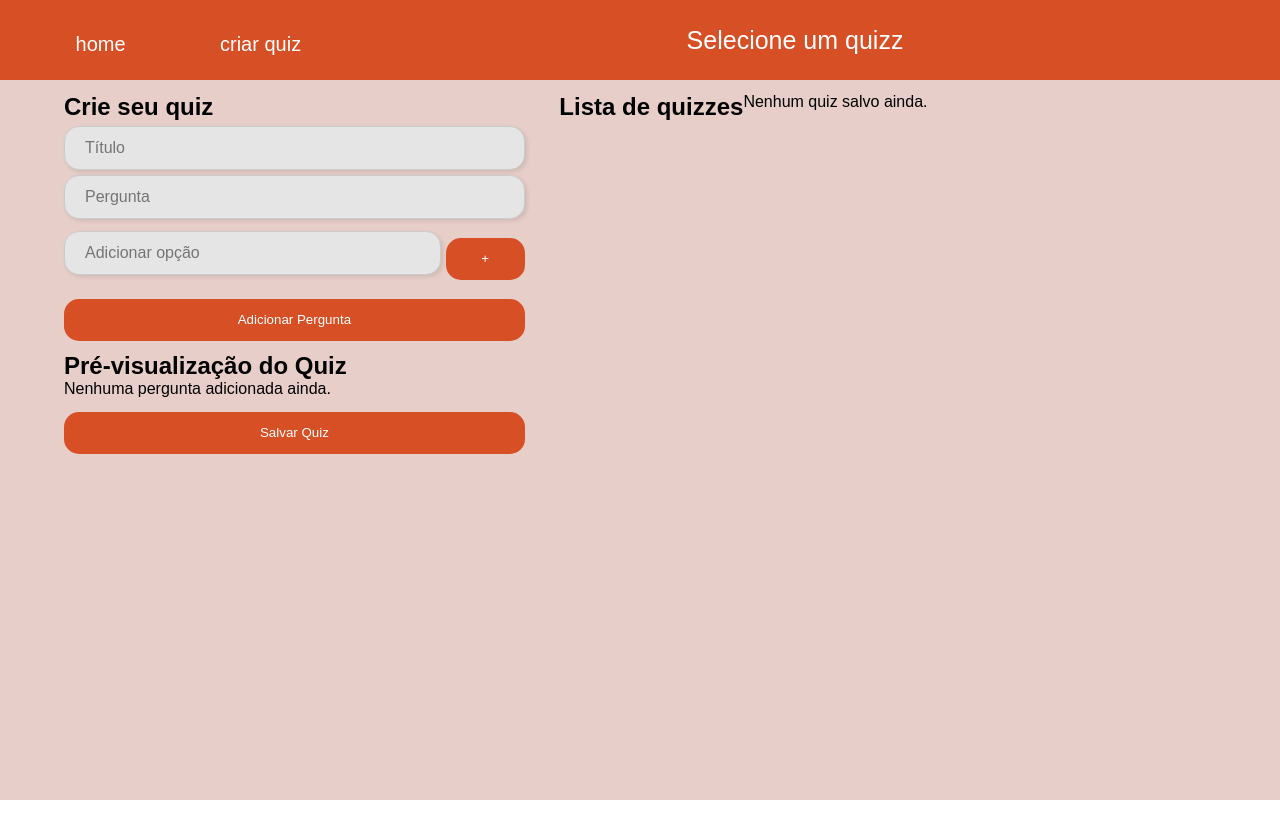
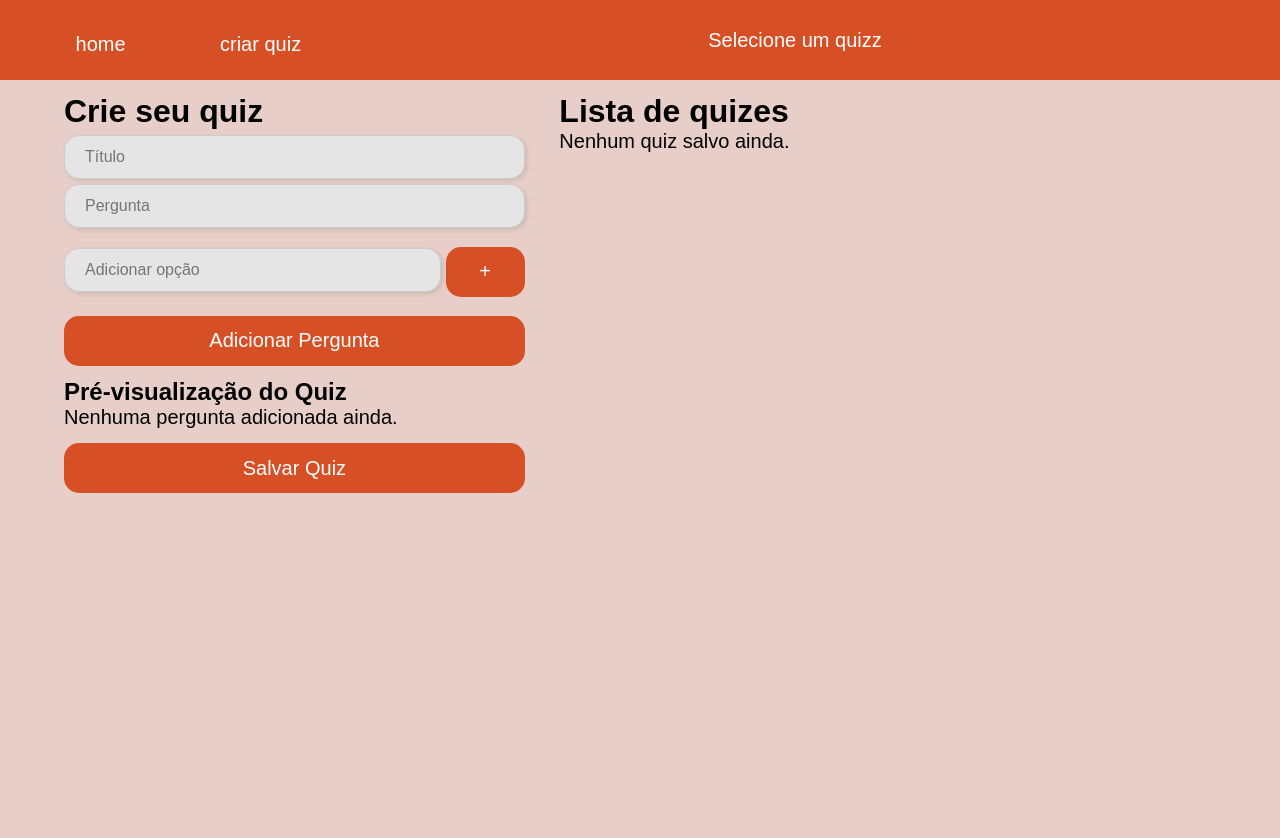
Before and after one commit to mabiiak/pex-quiz, a React (Vite) app: page /criar in a window 1280 px wide. Shown: the top 838 px of the page. Before the commit the page ends 800 px from the top, so only its background shows below. Built offline with nearby package versions, Linux system fonts and the light colour scheme.

Commit message:
ajuste de estilização lista de quizes

```diff
--- a/src/App.css
+++ b/src/App.css
@@ -3,7 +3,14 @@
   padding: 0;
   margin: 0;
   box-sizing: border-box;
+  font-family: Arial, sans-serif;
 }
+
+p, label, span, button, input {
+  font-size: 20px;
+}
+
+/* background-size: 100%; */
 
 button {
   background: #D74F25;
@@ -20,8 +27,7 @@ button {
   display: flex;
   flex-direction: column;
   align-items: center;
-  font-family: Arial, sans-serif;
-  background-color: #e7cec8;
+  background: #e7cec8;
   width: 100%;
   height: calc(100vh);
 }
--- a/src/QuizCreation.jsx
+++ b/src/QuizCreation.jsx
@@ -1,5 +1,6 @@
 import { useState, useEffect } from "react";
 import { v4 as uuidv4 } from "uuid";
+import { FaTrash } from "react-icons/fa";
 import Header from "./Header";
 import './css/lista.css';
 
@@ -44,48 +45,29 @@ export default function QuizCreation({ selecionado, setSelecionado }) {
     }
   };
 
+  const handleDelete = (id) => {
+    setQuizzes(quizzes.filter(quiz => quiz.id !== id));
+  };
+
   return (
+    <div>
+      <Header selecionado={selecionado} />
       <div className="container">
-      <Header selecionado={selecionado} />
-
         <div className="grid">
           <div className="form-criacao">
-          <h2>Crie seu quiz</h2>
-          <input
-            type="text"
-            placeholder="Título"
-            className="input-field"
-            value={titulo}
-            onChange={(e) => setTitulo(e.target.value)}
-          />
-          <input
-            type="text"
-            placeholder="Pergunta"
-            className="input-field"
-            value={novaPergunta}
-            onChange={(e) => setNovaPergunta(e.target.value)}
-          />
+            <h1>Crie seu quiz</h1>
+            <input type="text" placeholder="Título" className="input-field" value={titulo} onChange={(e) => setTitulo(e.target.value)} />
+            <input type="text" placeholder="Pergunta" className="input-field" value={novaPergunta} onChange={(e) => setNovaPergunta(e.target.value)} />
             <div className="options-container">
-            <input
-              type="text"
-              placeholder="Adicionar opção"
-              className="option-input"
-              value={novaOpcao}
-              onChange={(e) => setNovaOpcao(e.target.value)}
-            />
+              <input type="text" placeholder="Adicionar opção" className="option-input" value={novaOpcao} onChange={(e) => setNovaOpcao(e.target.value)} />
               <button onClick={addOption}>+</button>
             </div>
             <div className="opcoes-nao-salvas">
               {opcoes.map((opt, index) => (
-              <label>
-                <input
-                  type="radio"
-                  name="answer"
-                  onChange={() => {
+                <label key={index}>
+                  <input type="radio" name="answer" onChange={() => {
                     setOpcoes(opcoes.map((o, i) => ({ ...o, selecionado: i === index })));
-                  }}
-                  checked={opt.selecionado}
-                />
+                  }} checked={opt.selecionado} />
                   {opt.texto}
                 </label>
               ))}
@@ -93,61 +75,50 @@ export default function QuizCreation({ selecionado, setSelecionado }) {
             </div>
           </div>
 
-        {/* Pré-visualização */}
           <div className="preview">
             <h2>Pré-visualização do Quiz</h2>
-          {perguntas.length === 0 ? (
-            <p>Nenhuma pergunta adicionada ainda.</p>
-          ) : (
+            {perguntas.length === 0 ? <p>Nenhuma pergunta adicionada ainda.</p> : (
               perguntas.map((q, i) => (
                 <div key={q.id} className="question-preview">
                   <p><strong>Pergunta {i + 1}:</strong> {q.pergunta}</p>
-                <ul>
                   {q.opcoes.map((opt, j) => (
                     <li key={j} style={{ fontWeight: opt.selecionado ? "bold" : "normal" }}>{opt.texto}</li>
                   ))}
-                </ul>
                 </div>
               ))
             )}
-          <button className="save-button" onClick={handleSave} disabled={!titulo || perguntas.length === 0}>
-            Salvar Quiz
-          </button>
+            <button className="save-button" onClick={handleSave} disabled={!titulo || perguntas.length === 0}>Salvar Quiz</button>
           </div>
 
-        {/* Lista de quizzes salvos */}
           <div className="quiz-list">
-          <h2>Lista de quizzes</h2>
-          {quizzes.length === 0 ? (
-            <p>Nenhum quiz salvo ainda.</p>
-          ) : (
+            <h1>Lista de quizes</h1>
+            <div className="exibicao">
+              {quizzes.length === 0 ? <p>Nenhum quiz salvo ainda.</p> : (
                 quizzes.map((quiz) => (
-              <div key={quiz.id} className="quiz-item">
-                <h3>{quiz.titulo}</h3>
-
+                  <div key={quiz.id} className="card">
+                    <h2>{quiz.titulo}</h2>
                     {quiz.perguntas.map((q, i) => (
-                  <div key={i}>
+                      <div key={i} id="pergunta">
                         <p><strong>Pergunta:</strong> {q.pergunta}</p>
-                    <ul>
                         {q.opcoes.map((opt, j) => (
                           <li key={j} style={{ fontWeight: opt.selecionado ? "bold" : "normal" }}>{opt.texto}</li>
                         ))}
-                    </ul>
                       </div>
                     ))}
                     <label>
-                  Selecionar Quizz
-                  <input
-                    type="checkbox"
-                    checked={selecionado?.id === quiz.id}
-                    onChange={() => setSelecionado(quiz)}
-                  />
+                      <input type="checkbox" checked={selecionado?.id === quiz.id} onChange={() => setSelecionado(quiz)} />
+                      selecionar quiz
                     </label>
+                    <button onClick={() => handleDelete(quiz.id)} className="delete-button">
+                      <FaTrash />
+                    </button>
                   </div>
                 ))
               )}
             </div>
           </div>
         </div>
+      </div>
+    </div>
   );
 }
--- a/src/css/lista.css
+++ b/src/css/lista.css
@@ -1,3 +1,8 @@
+.container-list {
+  background: #e7cec8;
+  padding: 0 5%;
+}
+
 .grid {
   display: grid;
   width: 90%;
@@ -56,19 +61,55 @@
   margin: 5px;
 }
 
-
-
 .preview {
   grid-area: preview;
+}
+
+.question-preview {
+  margin-bottom: 15px;
 }
 
 .quiz-list {
   grid-area: list;
   display: flex;
-
+  flex-direction: column;
 }
 
-.quiz-item {
-  margin: 5px 0;
+.exibicao {
+  display: grid;
+  grid-template-columns: 35% 35% 35%;
+  width: 100%;
+  flex-wrap: wrap;
+  gap: 3%;
+}
+
+.card {
+  word-break: break-all;
+  width: 100%;
+  border-radius: 15px;
+  background-color: #e5e5e5;
+  padding: 10%;
+}
+
+#pergunta {
+  margin-bottom: 15px;
+}
+
+.delete-button {
+  background-color: D74F25;
+  color: white;
+  border: none;
+  padding: 5px 10px;
+  margin-top: 10px;
+  cursor: pointer;
   border-radius: 5px;
+  width: 40%;
 }
+
+.delete-button:hover {
+  background-color: darkred;
+}
+
+.exibicao input {
+  margin: 5px;
+}
```
Lines whose indentation alone changed are shown as unchanged.
